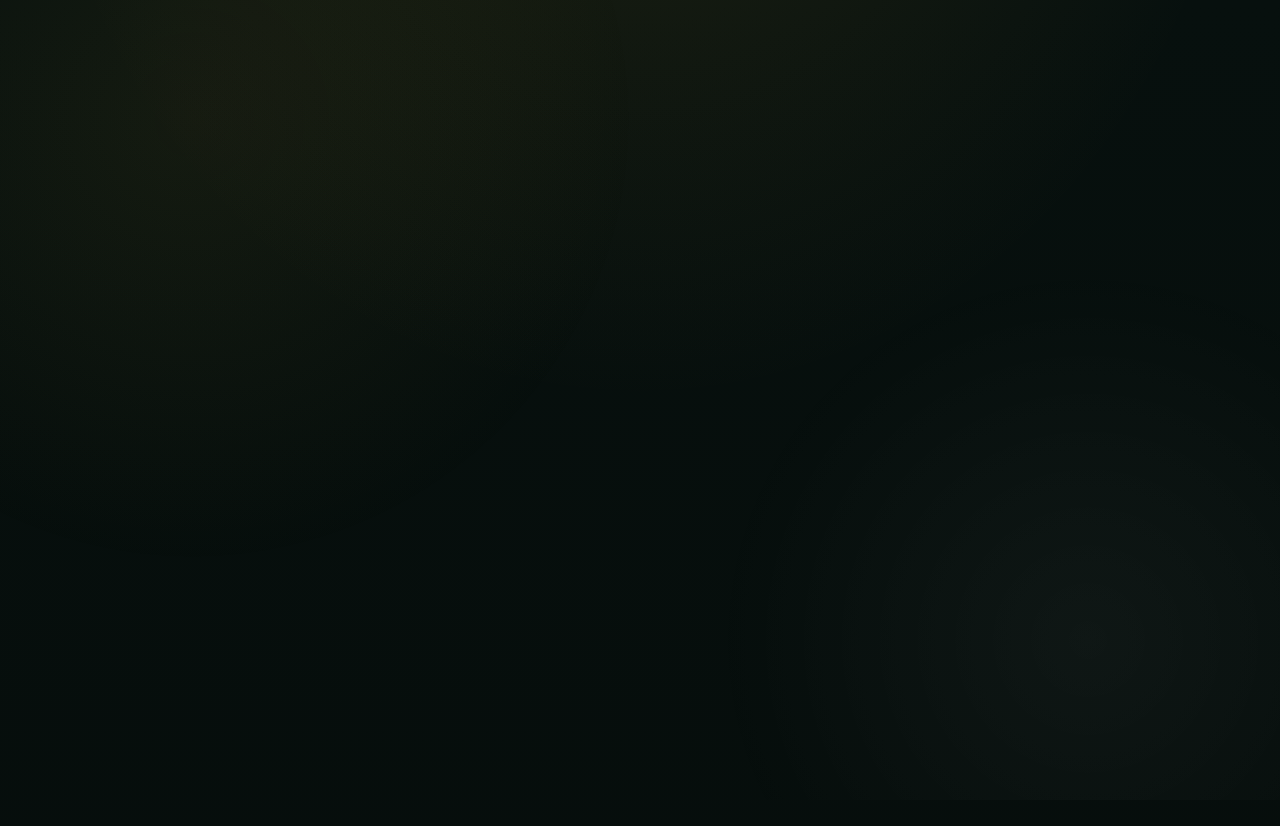
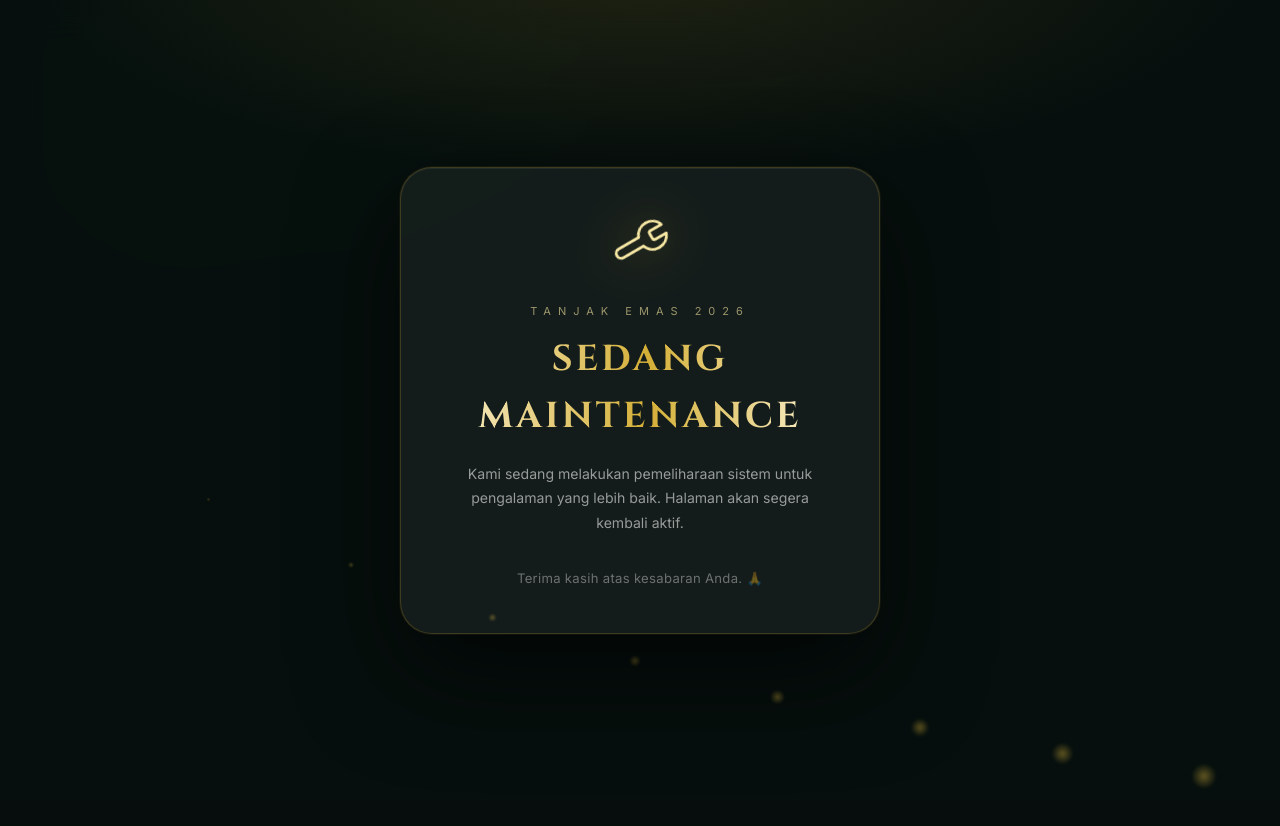
Before and after one commit to devsphere-3/TanjakEmas2026, a React (Vite) app: page / in a window 1280 px wide. Shown: the top 826 px of the page. Built offline with nearby package versions, Linux system fonts and the light colour scheme; no server answers; the database is empty.

Commit message:
Maintenance

```diff
--- /dev/null
+++ b/src/MaintenanceOverlay.jsx
@@ -0,0 +1,43 @@
+// ─── Toggle maintenance ───────────────────────────────────────────────────────
+// true  = website ditutup (tampilkan overlay)
+// false = website terbuka normal
+export const MAINTENANCE_MODE = true;
+
+// ─────────────────────────────────────────────────────────────────────────────
+
+export default function MaintenanceOverlay() {
+  if (!MAINTENANCE_MODE) return null;
+
+  return (
+    <div className="maint-overlay" role="dialog" aria-modal="true" aria-label="Halaman sedang maintenance">
+
+      {/* Partikel latar */}
+      <div className="maint-particles" aria-hidden="true">
+        {Array.from({ length: 8 }).map((_, i) => (
+          <span key={i} className="maint-particle" style={{ '--i': i + 1 }} />
+        ))}
+      </div>
+
+      {/* Card */}
+      <div className="maint-card">
+
+        <div className="maint-icon" aria-hidden="true">
+          <svg viewBox="0 0 24 24" fill="none" stroke="currentColor"
+            strokeWidth="1.2" strokeLinecap="round" strokeLinejoin="round"
+            width="52" height="52">
+            <path d="M14.7 6.3a1 1 0 000 1.4l1.6 1.6a1 1 0 001.4 0l3.77-3.77a6 6 0 01-7.94 7.94l-6.91 6.91a2.12 2.12 0 01-3-3l6.91-6.91a6 6 0 017.94-7.94l-3.77 3.77z" />
+          </svg>
+        </div>
+
+        <p className="maint-eyebrow">Tanjak Emas 2026</p>
+        <h1 className="maint-title">Sedang Maintenance</h1>
+        <p className="maint-desc">
+          Kami sedang melakukan pemeliharaan sistem untuk pengalaman yang lebih baik.
+          Halaman akan segera kembali aktif.
+        </p>
+
+        <p className="maint-note">Terima kasih atas kesabaran Anda. 🙏</p>
+      </div>
+    </div>
+  );
+}
--- a/src/index.css
+++ b/src/index.css
@@ -3068,3 +3068,197 @@ body::before {
   .penampilan-banner-inner { flex-direction: column; align-items: flex-start; }
   .penampilan-banner-btn   { width: 100%; justify-content: center; }
 }
+
+/* ═══════════════════════════════════════════════════════════════════════════
+   MAINTENANCE OVERLAY
+   ═══════════════════════════════════════════════════════════════════════════ */
+
+@keyframes maintOverlayIn {
+  from { opacity: 0; }
+  to   { opacity: 1; }
+}
+
+@keyframes maintCardIn {
+  from { opacity: 0; transform: translateY(32px) scale(0.95); }
+  to   { opacity: 1; transform: translateY(0)    scale(1); }
+}
+
+@keyframes maintIconSpin {
+  0%   { transform: rotate(0deg)   scale(1);    filter: drop-shadow(0 0 8px  rgba(212,175,55,0.25)); }
+  50%  { transform: rotate(15deg)  scale(1.08); filter: drop-shadow(0 0 22px rgba(212,175,55,0.55)); }
+  100% { transform: rotate(0deg)   scale(1);    filter: drop-shadow(0 0 8px  rgba(212,175,55,0.25)); }
+}
+
+/* ── Wrapper fullscreen ─────────────────────────────────────────────────── */
+.maint-overlay {
+  position: fixed;
+  inset: 0;
+  z-index: 9998;
+  display: flex;
+  align-items: center;
+  justify-content: center;
+  padding: 24px 16px;
+  background:
+    radial-gradient(ellipse 80% 45% at 50% -5%, rgba(212,175,55,0.12) 0%, transparent 60%),
+    rgba(7, 16, 14, 0.96);
+  backdrop-filter: blur(20px) saturate(1.3);
+  -webkit-backdrop-filter: blur(20px) saturate(1.3);
+  animation: maintOverlayIn 0.4s var(--ease) both;
+}
+
+/* ── Partikel latar ─────────────────────────────────────────────────────── */
+.maint-particles {
+  position: absolute;
+  inset: 0;
+  pointer-events: none;
+  overflow: hidden;
+}
+
+.maint-particle {
+  position: absolute;
+  border-radius: 50%;
+  background: radial-gradient(circle, rgba(212,175,55,0.45), transparent 70%);
+  animation: particleDrift linear infinite;
+  width:  calc(4px + calc(var(--i) * 3px));
+  height: calc(4px + calc(var(--i) * 3px));
+  left:   calc(5% + calc(var(--i) * 11%));
+  bottom: -8%;
+  animation-duration:  calc(6s + calc(var(--i) * 0.8s));
+  animation-delay:     calc(var(--i) * 0.5s);
+  filter: blur(1px);
+}
+
+/* ── Card ───────────────────────────────────────────────────────────────── */
+.maint-card {
+  position: relative;
+  z-index: 1;
+  width: 100%;
+  max-width: 480px;
+  padding: 48px 40px 44px;
+  border-radius: 32px;
+  background: rgba(255, 255, 255, 0.055);
+  border: 1px solid rgba(212, 175, 55, 0.22);
+  box-shadow:
+    0 0 0 1px rgba(212,175,55,0.07),
+    0 40px 100px rgba(0, 0, 0, 0.60),
+    inset 0 1px 0 rgba(255,255,255,0.07);
+  display: flex;
+  flex-direction: column;
+  align-items: center;
+  text-align: center;
+  animation: maintCardIn 0.6s 0.1s cubic-bezier(0.22, 1, 0.36, 1) both;
+}
+
+/* ── Icon ───────────────────────────────────────────────────────────────── */
+.maint-icon {
+  color: var(--gold-soft);
+  margin-bottom: 28px;
+  animation: maintIconSpin 4s ease-in-out infinite;
+}
+
+/* ── Teks ───────────────────────────────────────────────────────────────── */
+.maint-eyebrow {
+  font-size: 11px;
+  letter-spacing: 7px;
+  text-transform: uppercase;
+  color: rgba(247, 232, 164, 0.60);
+  margin-bottom: 10px;
+}
+
+.maint-title {
+  font-family: 'Cinzel', serif;
+  font-size: clamp(24px, 6vw, 36px);
+  font-weight: 700;
+  letter-spacing: 3px;
+  text-transform: uppercase;
+  color: transparent;
+  background: linear-gradient(
+    90deg,
+    #fff8e0 0%, #d4af37 30%, #fff8e0 55%, #d4af37 75%, #b88f22 100%
+  );
+  background-size: 200% auto;
+  -webkit-background-clip: text;
+  background-clip: text;
+  animation: shimmerText 4s linear infinite;
+  margin-bottom: 16px;
+}
+
+.maint-desc {
+  font-size: 0.88rem;
+  color: var(--text-muted);
+  line-height: 1.75;
+  max-width: 360px;
+  margin-bottom: 32px;
+}
+
+.maint-desc strong {
+  color: var(--gold-soft);
+  font-weight: 600;
+}
+
+/* ── Countdown ──────────────────────────────────────────────────────────── */
+.maint-countdown {
+  display: flex;
+  align-items: center;
+  gap: 8px;
+  margin-bottom: 28px;
+  padding: 20px 28px;
+  border-radius: var(--radius-lg);
+  background: rgba(212, 175, 55, 0.07);
+  border: 1px solid rgba(212, 175, 55, 0.16);
+}
+
+.maint-time-block {
+  display: flex;
+  flex-direction: column;
+  align-items: center;
+  gap: 4px;
+  min-width: 52px;
+}
+
+.maint-time-num {
+  font-family: 'Cinzel', serif;
+  font-size: clamp(28px, 6vw, 38px);
+  font-weight: 700;
+  color: var(--gold-soft);
+  line-height: 1;
+  letter-spacing: 2px;
+  /* Pakai tabular numbers agar tidak goyang */
+  font-variant-numeric: tabular-nums;
+  font-feature-settings: "tnum";
+}
+
+.maint-time-label {
+  font-size: 0.70rem;
+  letter-spacing: 3px;
+  text-transform: uppercase;
+  color: var(--text-sub);
+}
+
+.maint-sep {
+  font-family: 'Cinzel', serif;
+  font-size: 2rem;
+  color: rgba(212, 175, 55, 0.35);
+  line-height: 1;
+  margin-bottom: 18px; /* align dengan angka, offset label */
+  user-select: none;
+}
+
+/* ── Catatan kecil ──────────────────────────────────────────────────────── */
+.maint-note {
+  font-size: 0.82rem;
+  color: var(--text-sub);
+  letter-spacing: 0.3px;
+}
+
+/* ── Responsive ─────────────────────────────────────────────────────────── */
+@media (max-width: 480px) {
+  .maint-card {
+    padding: 36px 22px 32px;
+    border-radius: 24px;
+  }
+
+  .maint-countdown { padding: 16px 18px; gap: 6px; }
+  .maint-time-block { min-width: 42px; }
+  .maint-sep { font-size: 1.6rem; }
+}
--- a/src/main.jsx
+++ b/src/main.jsx
@@ -7,9 +7,13 @@ import PaymentFailed from './PaymentFailed';
 import AdminLogin from './AdminLogin';
 import AdminPanel from './AdminPanel';
 import PenampilanPage from './PenampilanPage';
+import MaintenanceOverlay from './MaintenanceOverlay';
 import './index.css';
 
 const path = window.location.pathname;
+
+// Admin tidak kena maintenance overlay — panitia tetap bisa bekerja
+const isAdminRoute = path === '/admin' || path === '/admin-login';
 
 // ── Halaman Admin ─────────────────────────────────────────────────────────────
 if (path === '/admin' || path === '/admin-login') {
@@ -41,18 +45,27 @@ if (path === '/admin' || path === '/admin-login') {
 // ── Halaman Penampilan Tim ────────────────────────────────────────────────────
 } else if (path === '/penampilan') {
   ReactDOM.createRoot(document.getElementById('root')).render(
-    <React.StrictMode><PenampilanPage /></React.StrictMode>
+    <React.StrictMode>
+      {!isAdminRoute && <MaintenanceOverlay />}
+      <PenampilanPage />
+    </React.StrictMode>
   );
 
 // ── Halaman Payment Result ────────────────────────────────────────────────────
 } else if (path === '/payment-success') {
   ReactDOM.createRoot(document.getElementById('root')).render(
-    <React.StrictMode><PaymentSuccess /></React.StrictMode>
+    <React.StrictMode>
+      {!isAdminRoute && <MaintenanceOverlay />}
+      <PaymentSuccess />
+    </React.StrictMode>
   );
 
 } else if (path === '/payment-failed') {
   ReactDOM.createRoot(document.getElementById('root')).render(
-    <React.StrictMode><PaymentFailed /></React.StrictMode>
+    <React.StrictMode>
+      {!isAdminRoute && <MaintenanceOverlay />}
+      <PaymentFailed />
+    </React.StrictMode>
   );
 
 // ── Dashboard utama dengan splash ─────────────────────────────────────────────
@@ -61,6 +74,7 @@ if (path === '/admin' || path === '/admin-login') {
     const [splashDone, setSplashDone] = useState(false);
     return (
       <>
+        <MaintenanceOverlay />
         {!splashDone && <SplashScreen onDone={() => setSplashDone(true)} />}
         <div style={splashDone ? undefined : { visibility: 'hidden', pointerEvents: 'none' }}>
           <App />
```
Also changed, not shown: 1 other file (tests, documents, lock files or other folders).
